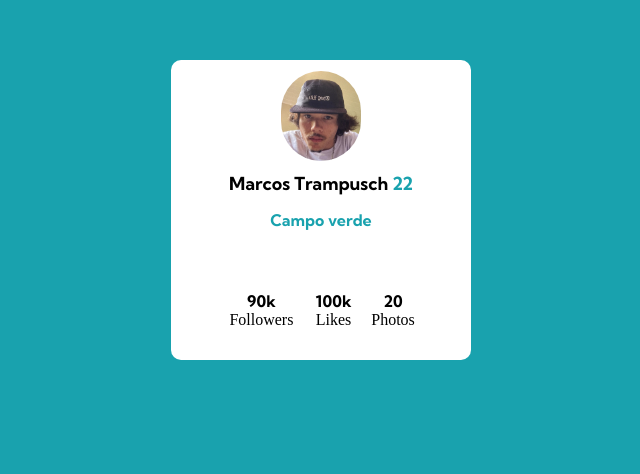
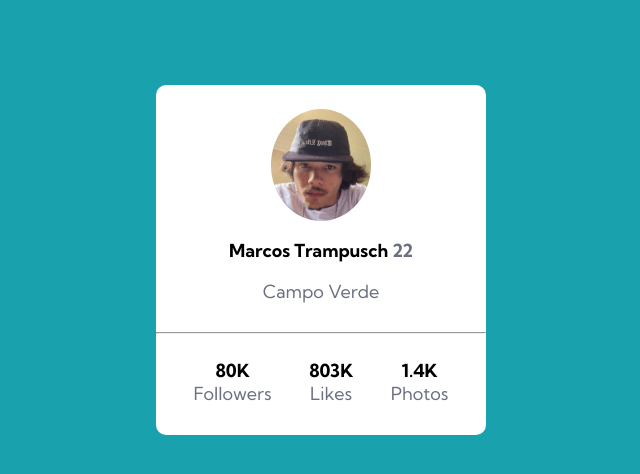
Before and after one commit to MarcosTrampusch/profile-card, a plain HTML site: page index.html in a window 1280 px wide. Shown: the part 140-614 px from the top of the page, without its empty margins (319-959 px from the left). Drawn offline with Linux system fonts and the light colour scheme.

Commit message:
html e css totalmente alterado

```diff
--- a/index.html
+++ b/index.html
@@ -1,28 +1,38 @@
 <!DOCTYPE html>
-<html lang="pt-BR">
-
+<html lang="en">
 <head>
     <meta charset="UTF-8">
     <meta name="viewport" content="width=device-width, initial-scale=1.0">
-    <title>Profile Card</title>
-
+    <link rel="icon" type="image/png" sizes="32x32" href="./images/favicon-32x32.png">
     <link rel="stylesheet" href="./src/css/reset.css">
+    <link rel="stylesheet" href="./src/css/variaveis.css">
     <link rel="stylesheet" href="./src/css/estilos.css">
-    <link rel="stylesheet" href="./src/css/fonte.css">
+    <title> Profile card</title>
 </head>
-
 <body>
     <main class="container">
-            <img class="foto" src="./src/imagens/fto.png" alt="imagem de perfil">
-
-            <h1>Marcos Trampusch <span class="cor-idade">22</span></h1>
-
-            <p class="cidade">Campo verde</p>
+        <div class="card">
+            <div class="profile-informations">
+                <img class="image-tamanho" src="./src/imagens/fto.png" alt="Profile picture image">
+                <p>Marcos Trampusch <span class="age">22</span></p>
+                <span class="city">Campo Verde</span>
+            </div>
+            <hr>
+            <ul class="profile-numbers">
+                <li class="info">
+                    <p class="counter">80K</p>
+                    <span class="counter-type">Followers</sp>
+                </li>
+                <li class="info">
+                    <p class="counter">803K</p>
+                    <span class="counter-type">Likes</span>
+                </li>
+                <li class="info">
+                    <p class="counter">1.4K</p>
+                    <span class="counter-type">Photos</span>
+                </li>
+            </ul>
+        </div>
     </main>
-        <div class="secundaria">
-            <p class="texto"><span class="negrito">90k</span> Followers</p>
-            <p class="texto"><span class="negrito">100k</span> Likes</p>
-            <p class="texto"><span class="negrito">20</span> Photos</p>
-        </div>
 </body>
 </html>
--- a/src/css/estilos.css
+++ b/src/css/estilos.css
@@ -1,64 +1,70 @@
-body {
-    background-color: hsl(185, 75%, 39%);
-    text-color: hsl(227, 10%, 46%);
+@import url('https://fonts.googleapis.com/css2?family=Kumbh+Sans:wght@400;700&display=swap');
+
+body{
+    background-color: var(--background-color);
+    height: 100vh;
+    font-family: 'Kumbh Sans', sans-serif;
+    font-size: 18px;
 }
 
-.container {
-    background-color: white;
-    width: 300px;
-    height: 200px;
+.image-tamanho{
+    width: 100px;
+}
+
+hr{
+    width: 100%;
+}
+
+.container{
+    display: flex;
+    align-items: center;
+    justify-content: center;
+    height: 100%;
+}
+
+.card{
     display: flex;
     flex-direction: column;
-    justify-content: center;
     align-items: center;
-    margin: auto;
-    margin-top: 200px;
-    border-top-left-radius: 10px;
-    border-top-right-radius: 10px;
+    justify-content: space-between;
+    gap: 25px;
+    background-color: #fff;
+    border-radius: 10px;
+    margin: 20px;
+    width: 330px;
+    height: 350px;
 }
 
-.foto {
+.card .profile-informations{
     display: flex;
-    width: 90px;
-    margin: auto;
-    border-radius:60px;
-    padding: 5px;
+    flex-direction: column;
+    justify-content: space-around;
+    align-items: center;
+    gap: 10px;
+    height: 100%;
 }
 
-h1 {
-    text-align: center;
-    font-family: 'kumbh sans';
-    font-size: 18px;
-    margin-bottom: 15px;
+.card .profile-informations img{
+    border-radius: 50%;
+    margin-top: 20px;
 }
 
-.cor-idade{
-    color:hsl(185, 75%, 39%)
+.card .profile-numbers{
+    display: flex;
+    align-items: center;
+    justify-content: space-evenly;
+    width: 100%;
+    padding-bottom: 30px;
+    text-align: center;
 }
 
-.cidade {
-    font-family: 'kumbh sans';
-    text-align: center;
-    color: hsl(185, 75%, 39%);
+.profile-numbers .info .counter,
+.card .profile-informations p{
     font-weight: 700;
-    margin-bottom: 30px;
 }
 
-.secundaria{
-    background-color: white;
-    padding: 50px;
-    text-align: center;
-    width: 300px;
-    height: 100px;
-    display: flex;
-    align-items: center;
-    margin: auto;
-    margin-top: 0.4px;
-    border-bottom-left-radius: 10px;
-    border-bottom-right-radius: 10px;
+.card .profile-informations .age,
+.card .profile-informations .city,
+.profile-numbers .info .counter-type{
+    color: var(--text-color);
 }
-
-.negrito{
-    font-family: 'kumbh sans';
-    font-weight: 700;
-}
--- a/src/css/fonte.css
+++ /dev/null
@@ -1,4 +0,0 @@
-@font-face {
-    font-family: 'kumbh sans';
-    src: url(../fonte/KumbhSans-VariableFont_YOPQ\,wght.ttf);
-}
--- a/src/css/reset.css
+++ b/src/css/reset.css
@@ -3,3 +3,7 @@
     padding: 0;
     box-sizing: border-box;
 }
+
+ul{
+    list-style: none;
+}
--- /dev/null
+++ b/src/css/variaveis.css
@@ -0,0 +1,5 @@
+:root{
+    --background-color: hsl(185, 75%, 39%);
+    --text-color: hsl(227, 10%, 46%);
+    --card-color: hsl(0, 0%, 59%);
+}
```
Also changed, not shown: src/fonte/KumbhSans-VariableFont_YOPQ,wght.ttf (deleted).
